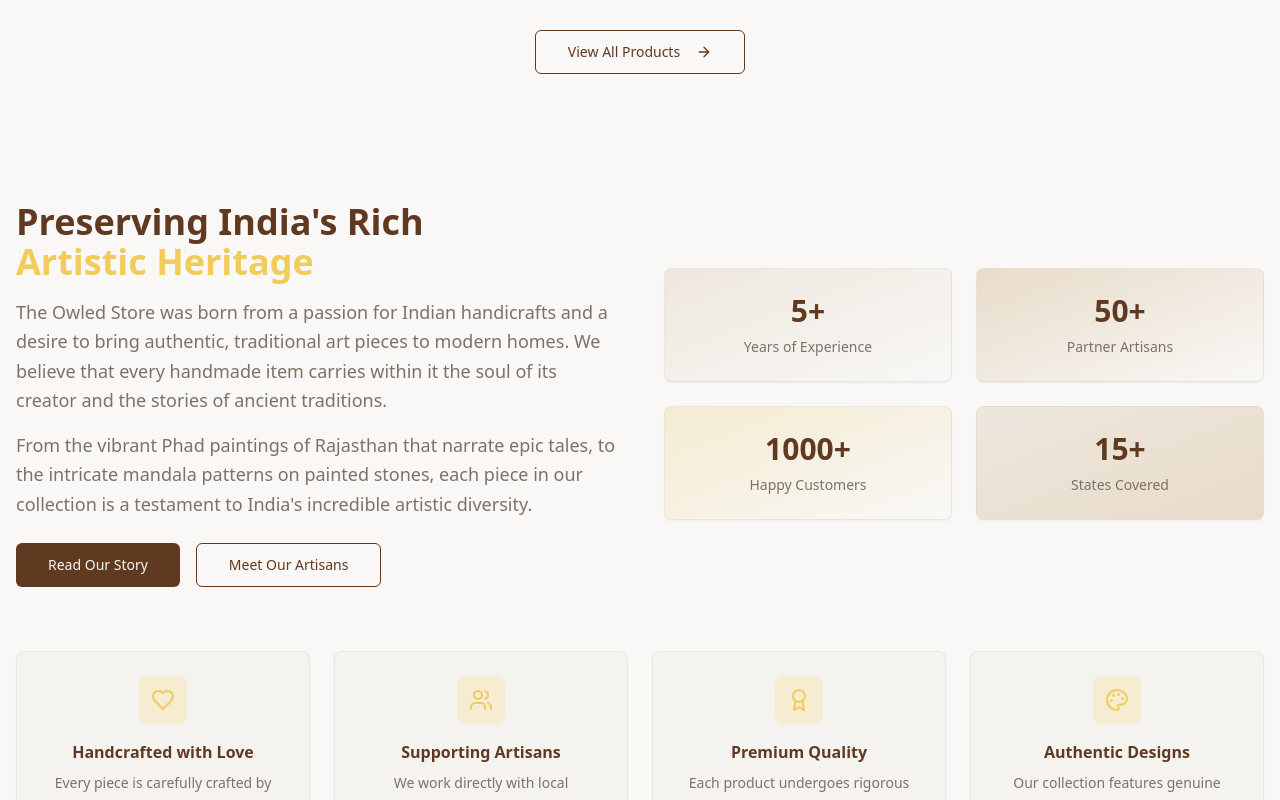
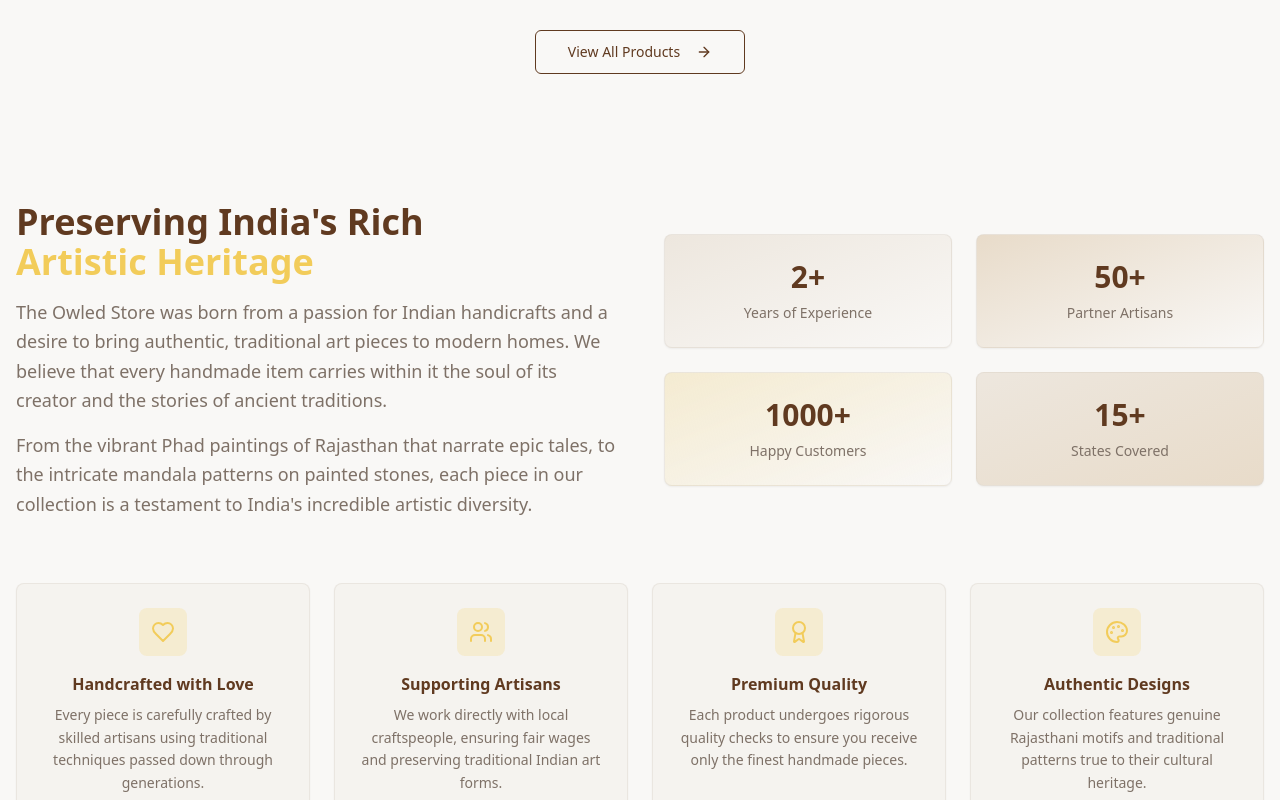
Before and after one commit to Harshchougule1/owled-home-haven, a React (Vite) app: page / in a window 1280 px wide. Shown: the part 2840-3640 px from the top of the page. Built offline with nearby package versions, Linux system fonts and the light colour scheme.

Commit message:
Visual edit in Lovable
Edited UI in Lovable

```diff
--- a/src/components/AboutSection.tsx
+++ b/src/components/AboutSection.tsx
@@ -1,33 +1,25 @@
 import { Button } from "@/components/ui/button";
 import { Card, CardContent } from "@/components/ui/card";
 import { Heart, Users, Award, Palette } from "lucide-react";
-
 const AboutSection = () => {
-  const features = [
-    {
+  const features = [{
     icon: Heart,
     title: "Handcrafted with Love",
-      description: "Every piece is carefully crafted by skilled artisans using traditional techniques passed down through generations.",
-    },
-    {
+    description: "Every piece is carefully crafted by skilled artisans using traditional techniques passed down through generations."
+  }, {
     icon: Users,
     title: "Supporting Artisans",
-      description: "We work directly with local craftspeople, ensuring fair wages and preserving traditional Indian art forms.",
-    },
-    {
+    description: "We work directly with local craftspeople, ensuring fair wages and preserving traditional Indian art forms."
+  }, {
     icon: Award,
     title: "Premium Quality",
-      description: "Each product undergoes rigorous quality checks to ensure you receive only the finest handmade pieces.",
-    },
-    {
+    description: "Each product undergoes rigorous quality checks to ensure you receive only the finest handmade pieces."
+  }, {
     icon: Palette,
     title: "Authentic Designs",
-      description: "Our collection features genuine Rajasthani motifs and traditional patterns true to their cultural heritage.",
-    },
-  ];
-
-  return (
-    <section className="py-16 bg-background">
+    description: "Our collection features genuine Rajasthani motifs and traditional patterns true to their cultural heritage."
+  }];
+  return <section className="py-16 bg-background">
       <div className="container mx-auto px-4">
         {/* Main Content */}
         <div className="grid lg:grid-cols-2 gap-12 items-center mb-16">
@@ -46,21 +38,14 @@ const AboutSection = () => {
               </p>
             </div>
 
-            <div className="flex flex-col sm:flex-row gap-4">
-              <Button size="lg" className="bg-owl-brown hover:bg-owl-brown/90 text-primary-foreground">
-                Read Our Story
-              </Button>
-              <Button size="lg" variant="outline" className="border-owl-brown text-owl-brown hover:bg-owl-brown hover:text-primary-foreground">
-                Meet Our Artisans
-              </Button>
-            </div>
+
           </div>
 
           {/* Stats Grid */}
           <div className="grid grid-cols-2 gap-6">
             <Card className="text-center p-6 bg-gradient-to-br from-owl-cream to-background border-border/50">
               <CardContent className="p-0 space-y-2">
-                <div className="text-3xl font-bold text-owl-brown">5+</div>
+                <div className="text-3xl font-bold text-owl-brown">2+</div>
                 <div className="text-sm text-muted-foreground">Years of Experience</div>
               </CardContent>
             </Card>
@@ -87,8 +72,7 @@ const AboutSection = () => {
 
         {/* Features Grid */}
         <div className="grid grid-cols-1 md:grid-cols-2 lg:grid-cols-4 gap-6">
-          {features.map((feature, index) => (
-            <Card key={index} className="text-center p-6 bg-card border-border/50 hover:border-owl-amber/50 hover:shadow-lg transition-all duration-300">
+          {features.map((feature, index) => <Card key={index} className="text-center p-6 bg-card border-border/50 hover:border-owl-amber/50 hover:shadow-lg transition-all duration-300">
               <CardContent className="p-0 space-y-4">
                 <div className="mx-auto w-12 h-12 bg-owl-amber/20 rounded-lg flex items-center justify-center">
                   <feature.icon className="h-6 w-6 text-owl-amber" />
@@ -98,12 +82,9 @@ const AboutSection = () => {
                   <p className="text-sm text-muted-foreground leading-relaxed">{feature.description}</p>
                 </div>
               </CardContent>
-            </Card>
-          ))}
+            </Card>)}
         </div>
       </div>
-    </section>
-  );
+    </section>;
 };
-
 export default AboutSection;
```
Lines whose indentation alone changed are shown as unchanged.
